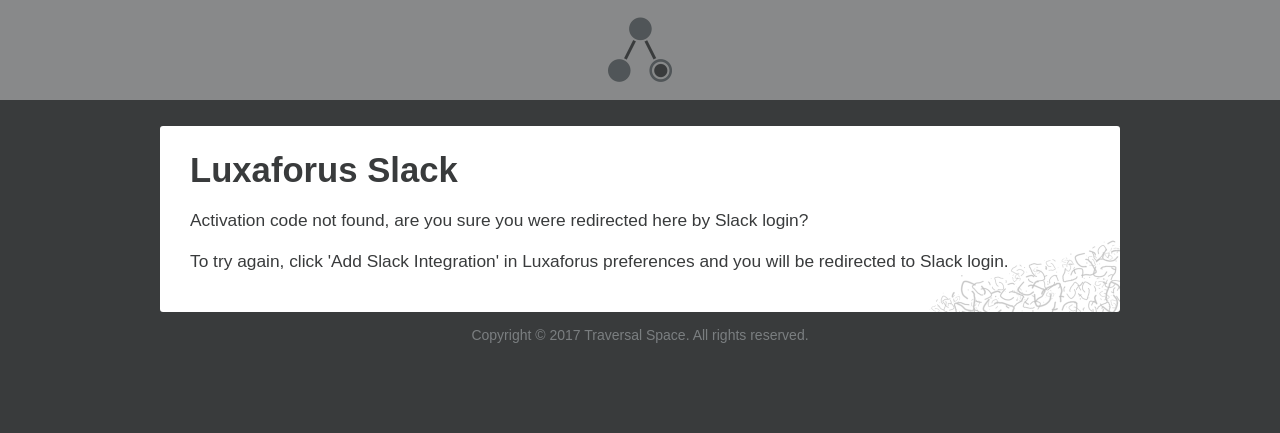
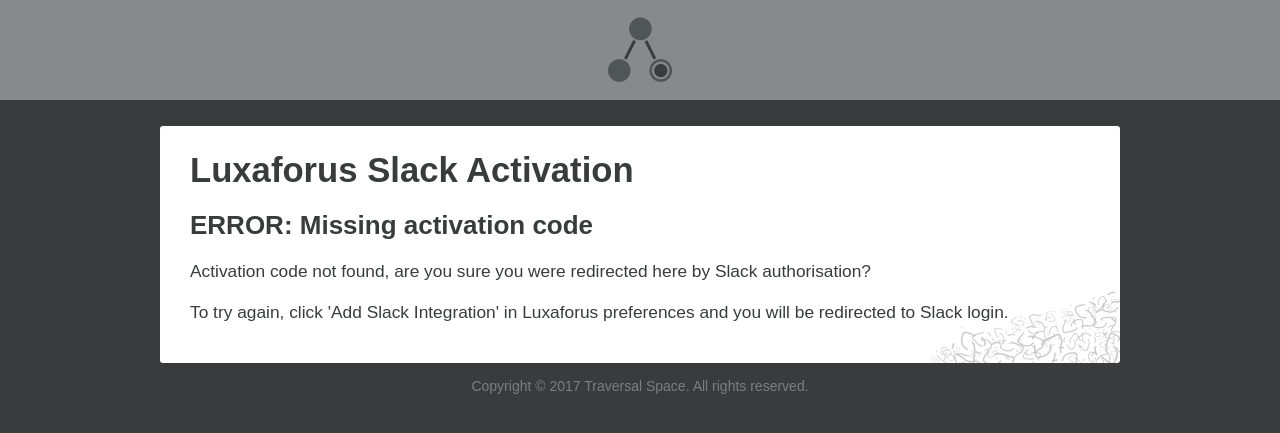
Before and after one commit to Legosteen11/traversals.github.io, a Jekyll site: the page built from luxaforus/slack.html, in a window 1280 px wide. Shown: the top 433 px of the page. Built offline with Jekyll 4.4.1, drawn with Linux system fonts in a browser that asks for light colours; nearby versions of some CDN libraries; some web fonts are replaced; some of the changed lines change nothing that is shown.

Commit message:
Update Luxaforus Slack integration

```diff
--- a/luxaforus/slack.html
+++ b/luxaforus/slack.html
@@ -8,12 +8,13 @@
 <script>
 
     $(document).ready(function() {
-		if (getQueryParam("code")) {
-			$("#code-found").show();
-			$("#code-not-found").hide();
+		$("#loading-container, #open-container, #unsupported-container, #nocode-container").hide();
+		if (!getQueryParam("code")) {
+			$("#nocode-container").show();
+		} else if (!navigator.platform.match(/(Mac)/i)) {
+			$("#unsupported-container").show();
 		} else {
-			$("#code-found").hide();
-			$("#code-not-found").show();
+			$("#open-container").show();
 		}
 	});
 
@@ -23,20 +24,34 @@
 
 </script>
 
-<h1>Luxaforus Slack</h1>
+<h1>Luxaforus Slack Activation</h1>
 
-<span id="code-found">
-	<p>If you've been redirected here by the Slack login screen, click the button below to open the activation code in Luxaforus to complete the authentication process.</p>
+<span id="loading-container">
+	<p>Loading…</p>
+</span>
 
-	<p><em>Note:</em> Ensure that Luxaforus is running before proceeding.</p>
+<span id="unsupported-container" style="display:none;">
+	<h2>ERROR: Unsupported platform</h2>
+
+	<p>Luxaforus only runs on macOS, your browser appears to be running on a different platform.</p>
+
+	<p>To complete Slack authentication, the activation link must be opened in the native app, which you can't run on your current platform.</p>
+</span>
+
+<span id="nocode-container" style="display:none;">
+	<h2>ERROR: Missing activation code</h2>
+
+	<p>Activation code not found, are you sure you were redirected here by Slack authorisation?</p>
+
+	<p>To try again, click 'Add Slack Integration' in Luxaforus preferences and you will be redirected to Slack login.</p>
+</span>
+
+<span id="open-container" style="display:none;">
+	<p>If you were redirected here by Slack authorisation, click the button below to open the activation link in Luxaforus to complete authentication.</p>
+
+	<p>Ensure that Luxaforus is running before proceeding.</p>
 
 	<p>
 		<a href="javascript:void(0);" class="action" onclick="openLuxaforusAction()">Open Luxaforus</a>
 	</p>
 </span>
-
-<span id="code-not-found">
-	<p>Activation code not found, are you sure you were redirected here by Slack login?</p>
-
-	<p>To try again, click 'Add Slack Integration' in Luxaforus preferences and you will be redirected to Slack login.</p>
-</span>
```
